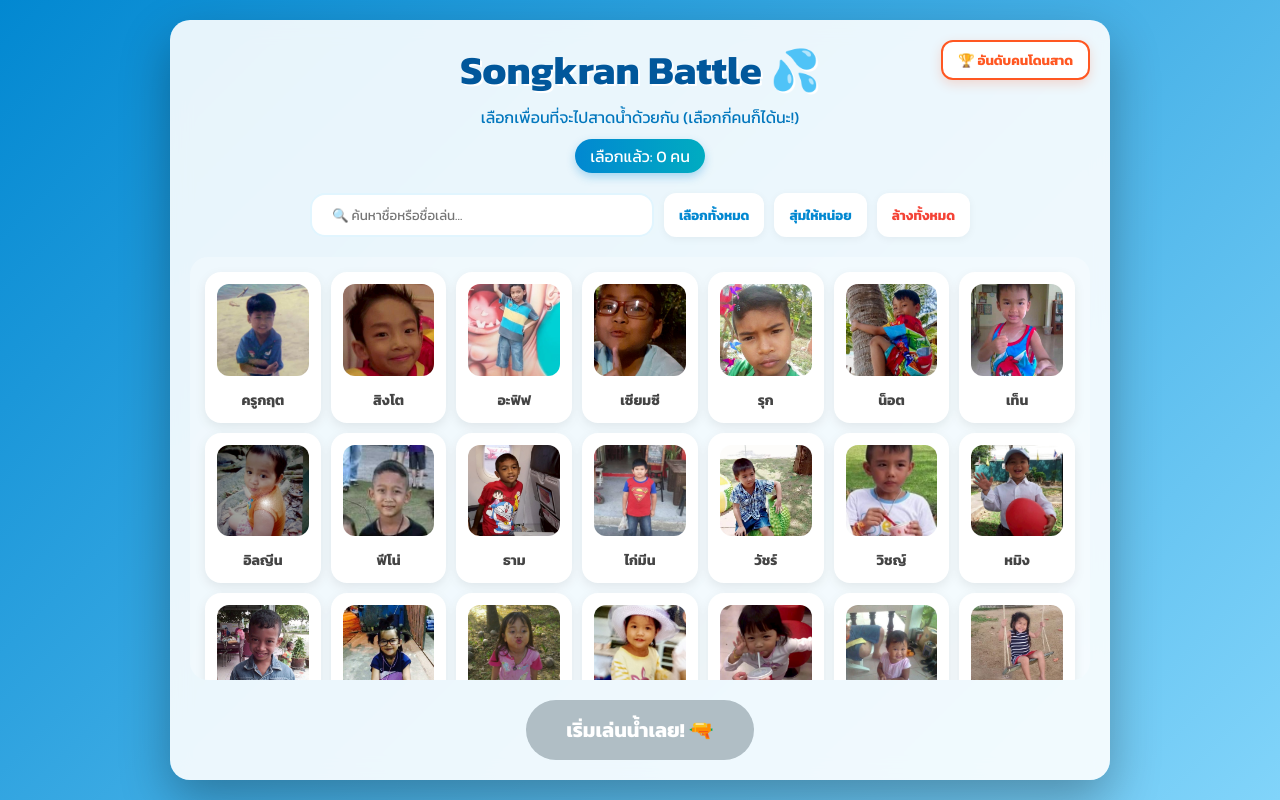
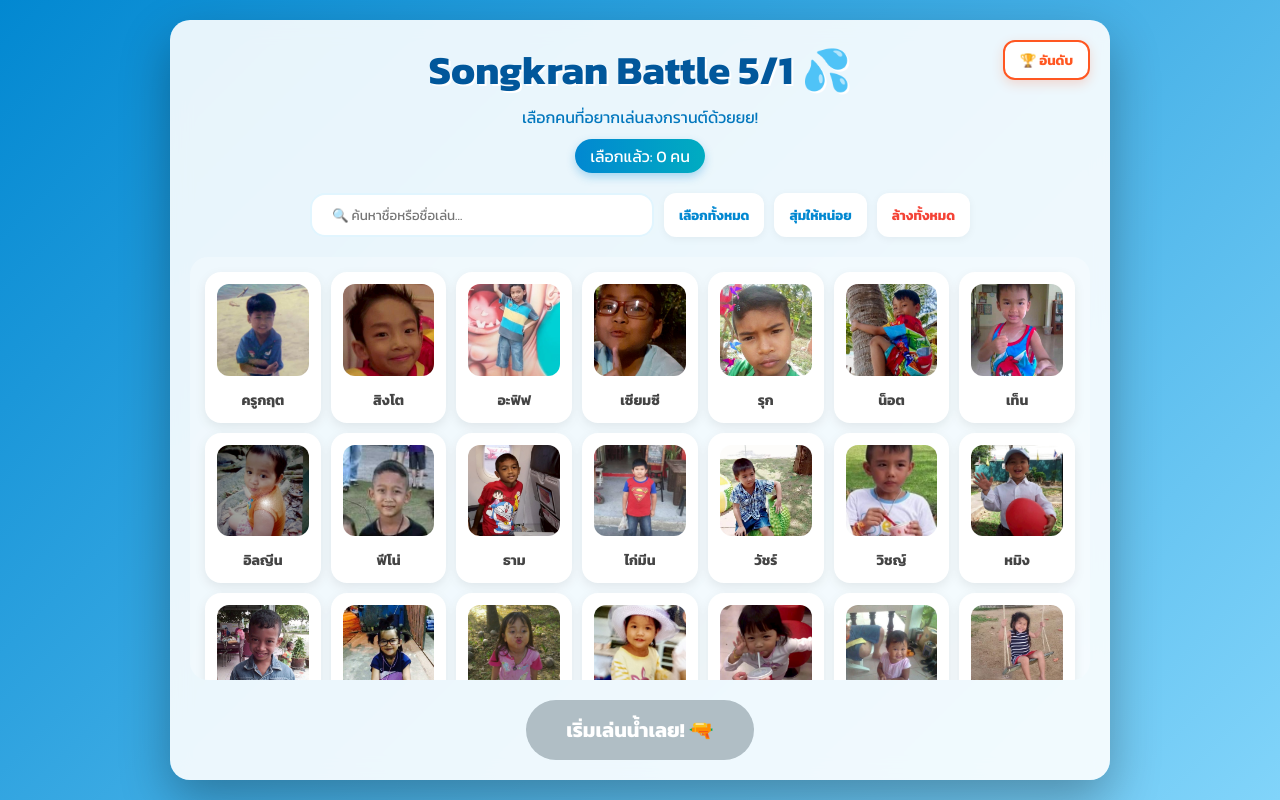
Before and after one commit to NoTtOnNoT/SMTE18, a plain HTML site: page songkran.html in a window 1280 px wide. Drawn offline with Linux system fonts and the light colour scheme.

Commit message:
Add files via upload

```diff
--- a/songkran.html
+++ b/songkran.html
@@ -13,10 +13,10 @@
 <body>
     <div id="selection-screen">
         <div class="selection-content">
-            <button id="btn-leaderboard" class="leaderboard-btn-fixed">🏆 อันดับคนโดนสาด</button>
+            <button id="btn-leaderboard" class="leaderboard-btn-fixed">🏆 อันดับ</button>
             <header class="selection-header">
-                <h1>Songkran Battle 💦</h1>
-                <p>เลือกเพื่อนที่จะไปสาดน้ำด้วยกัน (เลือกกี่คนก็ได้นะ!)</p>
+                <h1>Songkran Battle 5/1 💦</h1>
+                <p>เลือกคนที่อยากเล่นสงกรานต์ด้วยยย!</p>
                 <div class="selection-stats">เลือกแล้ว: <span id="selected-count">0</span> คน</div>
             </header>
 
@@ -39,7 +39,7 @@
 
     <div id="leaderboard-modal" class="modal-overlay">
         <div class="modal-content">
-            <h2>🏆 อันดับเพื่อนที่โดนสาดหนักที่สุด</h2>
+            <h2>🏆 อันดับคนที่โดนเยอะที่สุด</h2>
             <div id="leaderboard-list">กำลังโหลดข้อมูล...</div>
             <button onclick="closeLeaderboardModal()" class="tool-btn">ปิด</button>
         </div>
--- a/songkran.js
+++ b/songkran.js
@@ -635,7 +635,7 @@ document.getElementById('btn-leaderboard').onclick = () => {
     // เปลี่ยนจาก .once เป็น .on เพื่อให้แสดงผลแบบเรียลไทม์
     db.ref('songkran_stats').on('value', (snapshot) => {
         const data = snapshot.val();
-        if (!data) { list.innerHTML = "ยังไม่มีใครโดนสาดในตอนนี้!"; return; }
+        if (!data) { list.innerHTML = "ยังไม่มีใครโดนในตอนนี้!"; return; }
 
         // เรียงลำดับตาม Total (จากมากไปน้อย)
         const sorted = Object.entries(data).sort((a, b) => (b[1].total || 0) - (a[1].total || 0));
```
